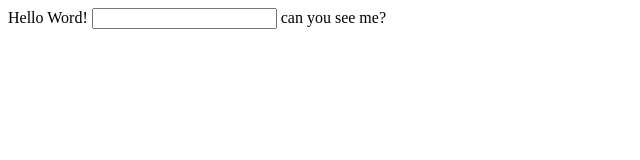
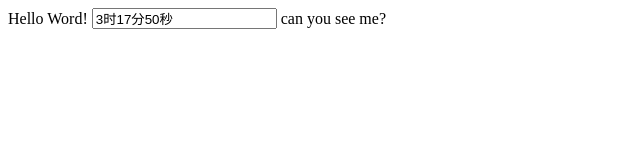
Before and after one commit to ratelGloria/Honeypot, a plain HTML site: page index.html in a window 1280 px wide. Shown: the whole page, without its empty margins (0-640 px from the left). Drawn offline with Linux system fonts and the light colour scheme.

Commit message:
Update index.html

```diff
--- a/index.html
+++ b/index.html
@@ -1,5 +1,5 @@
 Hello Word!
-<input type="text" id="clocj_block"/>
+<input type="text" id="clock_block"/>
 can you see me?
 
 <script>
```
